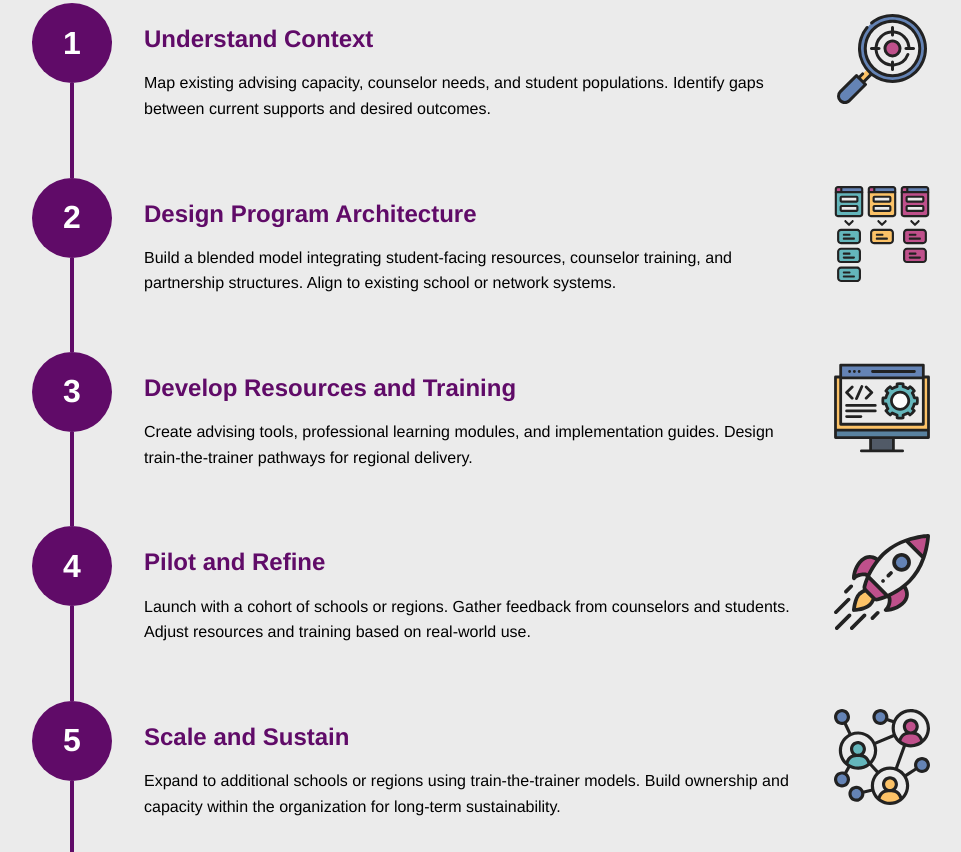
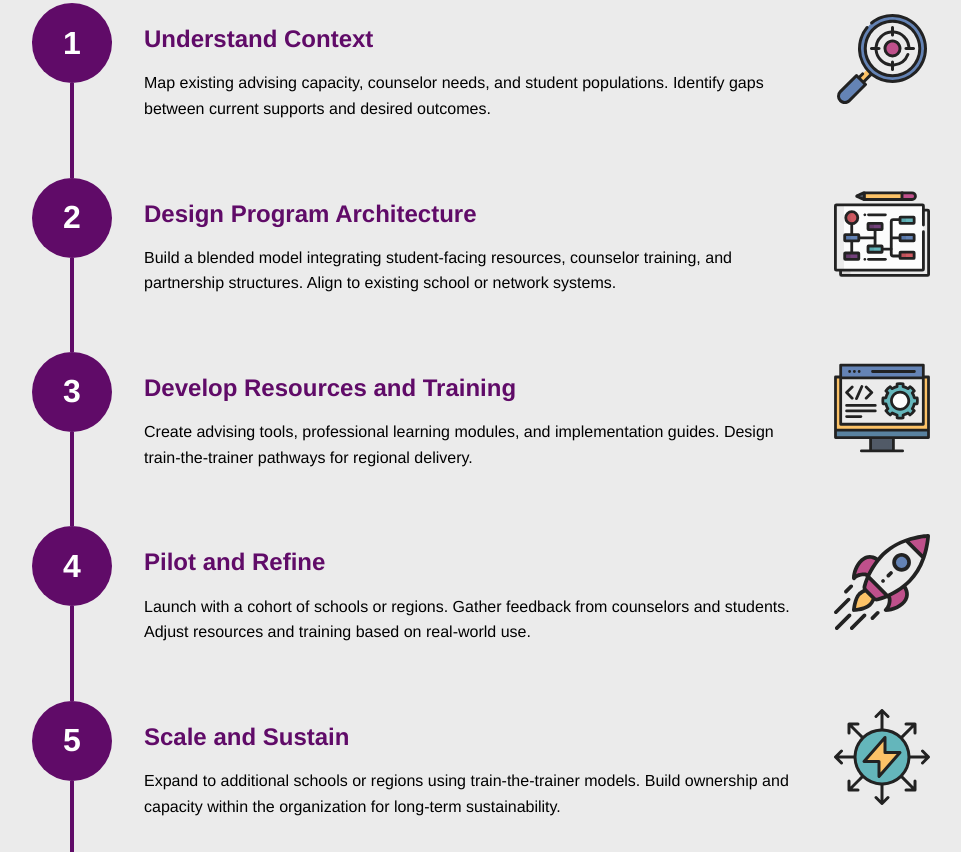
Before and after one commit to IntegralEd/IntegralCareerPathways, a website: page src/index.html in a window 1280 px wide. Shown: the part 3008-3860 px from the top of the page, without its empty margins (158-1119 px from the left). Drawn offline with Linux system fonts and the light colour scheme.

Commit message:
Swap timeline icons: design-architecture, scale

```diff
--- a/src/index.html
+++ b/src/index.html
@@ -184,7 +184,7 @@
               <p>Build a blended model integrating student-facing resources, counselor training, and partnership structures. Align to existing school or network systems.</p>
             </div>
             <div class="timeline-icon-wrapper">
-              <img src="/assets/icons/learning design.svg" alt="Design Program Architecture" class="timeline-icon" role="img">
+              <img src="/assets/design-architecture.svg" alt="Design Program Architecture" class="timeline-icon" role="img">
             </div>
           </div>
 
@@ -217,7 +217,7 @@
               <p>Expand to additional schools or regions using train-the-trainer models. Build ownership and capacity within the organization for long-term sustainability.</p>
             </div>
             <div class="timeline-icon-wrapper">
-              <img src="/vendor/integralthemes/assets/icons/networks_Ambassadors.svg" alt="Scale and Sustain" class="timeline-icon" role="img">
+              <img src="/assets/scale.svg" alt="Scale and Sustain" class="timeline-icon" role="img">
             </div>
           </div>
 
```
Also changed, not shown: src/assets/design-architecture.svg (added), src/assets/scale.svg (added).
